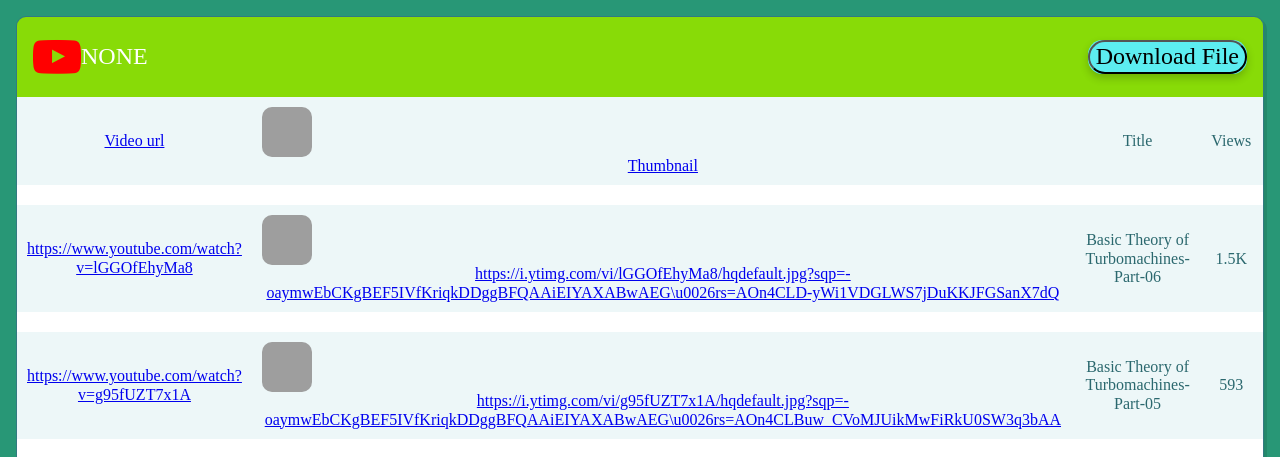
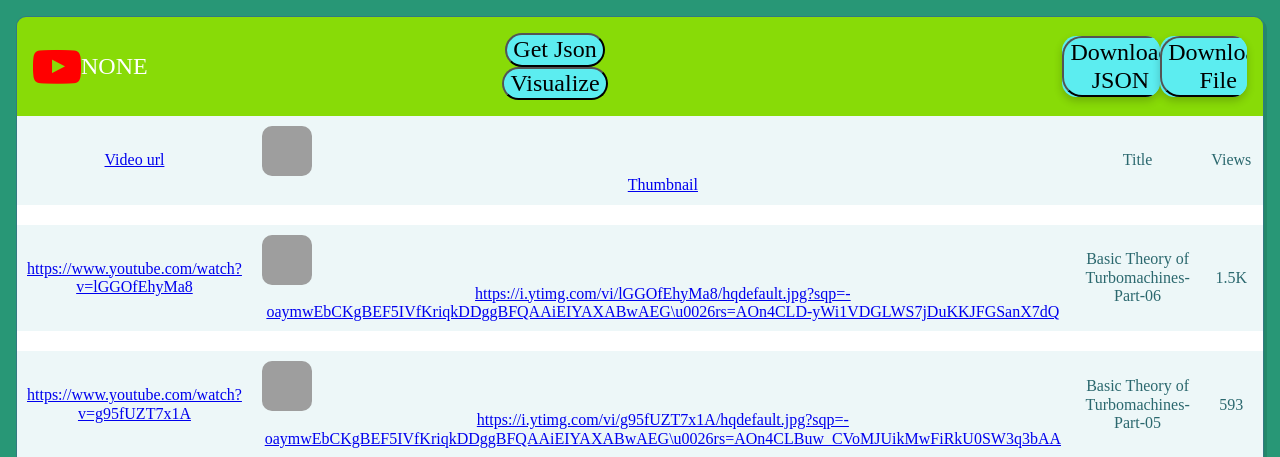
Before and after one commit to Sufiyan999/YOUTUBE-IMAGE-SCRAPPER-PROJECT, a Flask app: page /review in a window 1280 px wide. Shown: the top 457 px of the page. Run offline with Flask 3, Linux system fonts and the light colour scheme; parts of the project's set-up code (start-up, migrations or seed data) failed here and were passed over; some libraries are stand-ins or nearby versions; grey boxes are pictures that could not be loaded.

Commit message:
visulazition and json download added

```diff
--- a/app.py
+++ b/app.py
@@ -4,11 +4,10 @@ import requests
 import logging
 import os
 import re
-import csv
 import pandas as pd
-
-# from utils import  create_bokeh_plot
-# from utils import figure, output_file, show
+import json
+from utils import  create_bokeh_plot , views_to_numeric , save_to_csv_file, get_from_csv_file , get_json_by_csv
+from utils import figure, output_file, show
 
 
 BASE_DIR = os.path.dirname(os.path.abspath(__file__))
@@ -109,28 +108,6 @@ def download_file():
     return send_file(filename, as_attachment=True)
 
 
-def save_to_csv_file(report_list):
-            file_name = os.path.join(BASE_DIR,  'scrapped_data.csv')
-            with open(file_name, 'w') as csvfile:
-                csvwriter = csv.writer(csvfile)
-                for row in report_list:
-                    try:
-                        csvwriter.writerow(row)
-                    except:                                         # UnicodeEncodeError ,because of these 🔥🔥 in the title row[3]
-                        row[3] = row[3].encode('utf-8')
-                        csvwriter.writerow(row)
-                        continue
-
-def get_from_csv_file():
-            report_list = []
-            file_name = 'scrapped_data.csv'
-            file_name = os.path.join(BASE_DIR,  file_name)
-            with open(file_name, 'r') as csvfile:
-                reader = csv.reader(csvfile)
-                for row in reader:
-                  report_list.append(row)
-            return report_list
-
 @app.route('/Thumbnail',methods = ['POST' , 'GET'])
 @cross_origin()
 def show_thumbs():
@@ -149,6 +126,7 @@ def show_thumbs():
 @app.route('/Video url',methods = ['POST' , 'GET'])
 @cross_origin()
 def show_videos():
+
     report_list = get_from_csv_file()[1:]
     video_urls = []
     if not bool(report_list):
@@ -159,26 +137,29 @@ def show_videos():
         except:
            continue
 
-    # return jsonify({"urls": video_urls})
-
     return render_template('videos.html', video_urls=video_urls)
 
 
 @app.route('/json',methods = ['POST' , 'GET'])
 @cross_origin()
-def JSON():
-    df  = pd.read_csv("scrapped_data.csv")
-    # df.drop(df.columns[0], inplace = True)
-    print(df.columns)
-    print(df.head())
+def json_renderer():
 
-    dic = {}
+        dic = get_json_by_csv()
+        return jsonify(dic)
 
-    for column in df.columns:
-        dic[column] = list(df[column])
 
-    # return jsonify(df.T.to_json())
-    return jsonify(dic)
+
+@app.route('/JSON',methods = ['POST' , 'GET'])
+@cross_origin()
+def JSON_FILE():
+
+     file_name = "scrapped_data.json"
+
+     with open( file_name , "w") as fileobj:
+         json.dump( get_json_by_csv(), fileobj )
+
+     return send_file( file_name , as_attachment=True)
+
 
 
 
@@ -196,6 +177,11 @@ if __name__ == "__main__":
     app.run(host='0.0.0.0', port=8000, debug=True)
 
     #"D:\Softwares\Anaconda\Scripts\activate.bat"
+
+
+
+
+
 
 
 
@@ -226,4 +212,5 @@ print(normal_string)
 # %%
 "https://www.youtube.com/watch?v=b8u0bZpiA4I".split("=")[-1]
 # %%
-"D:\Softwares\Anaconda\Scripts\activate.bat"
+
+# %%
--- a/templates/result.html
+++ b/templates/result.html
@@ -35,6 +35,7 @@
             color: #fff;
             padding: 10px 20px;
             border: none;
+            align-items: right;
             border-radius: 5px;
             cursor: pointer;
             font-size: 16px;
@@ -59,6 +60,12 @@
         <i class="fa fa-youtube-play" style="font-size:48px;color:red"></i>
       </a></div>
       <span>{{ channel }}</span>
+      <section style = "margin:auto 350px" >
+      <button class="btn" onclick="redirectToJson()">Get Json</button>
+      <button class="btn" onclick="redirectToVisualize()">Visualize</button>
+    </section>
+    <section style = "margin:auto 50px" ></section>
+      <a href="/JSON" download><button class="btn">Download JSON</button></a>
       <a href="/download" download><button class="btn">Download File</button></a>
     </div>
     <table cellspacing="0">
@@ -75,7 +82,13 @@
       {% endfor %}
     </table>
 </div>
-<div>&#xf16a;    <button class="button" onclick="redirectToJson()">Get JSON</button>  <div>
+<div>&#xf16a;
+     <button class="button" onclick="redirectToJson()">Get Json</button>
+     <button class="button" onclick="redirectToVisualize()">Visualize</button>
+     <a href="/JSON" download><button class="button">Download JSON</button></a>
+     <a href="/download" download><button class="button">Download File</button></a>
+
+  <div>
   <footer id="footer">Copyright ©   <br> >> <a href="https://www.linkedin.com/in/sufiyan-mohammad-04a114264"> https://www.linkedin.com/in/sufiyan-mohammad-04a114264 </a>
     <br> >> <a href="https://github.com/Sufiyan999/"> https://github.com/Sufiyan999/ </a>
     <br> >> <a href="https://github.com/Sufiyan999/YOUTUBE-IMAGE-SCRAPPER-PROJECT"> Source code </a>
@@ -107,9 +120,18 @@
         redirectToReview();
     }
 
-    function redirectToJson() {
-            window.location.href = "/json";
+    function redirectToJson()
+     {
+            window.location.href = "/json" ;
         }
+
+
+        function redirectToVisualize()
+        {
+            window.location.href = "/visualize" ;
+        }
+
+
 </script>
 
 </body>
--- a/utils.py
+++ b/utils.py
@@ -1,80 +1,130 @@
-# from bokeh.plotting import figure, output_file, show
-# import bokeh.plotting  as bp
-# from bokeh.models import HoverTool, ColumnDataSource, Div
-# from bokeh.layouts import column
-# import pandas as pd
+from bokeh.plotting import figure, output_file, show
+import bokeh.plotting  as bp
+from bokeh.models import HoverTool, ColumnDataSource, Div
+from bokeh.layouts import column
+import pandas as pd
+import os
+import csv
+import datetime
+import json
 
-# # Convert views to numeric
-# def views_to_numeric(views_str):
-#     views_str = views_str.replace(',', '')  # Remove commas if present
-#     if 'K' in views_str:
-#         views_str = views_str.replace('K', '')
-#         return float(views_str) * 1000
-#     elif 'M' in views_str:
-#         views_str = views_str.replace('M', '')
-#         return float(views_str) * 1000000
-#     elif 'B' in views_str:
-#         views_str = views_str.replace('B', '')
-#         return float(views_str) * 1000000000
-#     else:
-#         return float(views_str)
+BASE_DIR = os.path.dirname(os.path.abspath(__file__))
 
-# def create_bokeh_plot(df):
-#             data = {}
-
-#             for column in df.columns:
-#                 try:
-#                     print(column)
-#                     data[column] = df[column]
-#                 except:
-#                     continue
+def save_to_csv_file(report_list):
+            file_name = os.path.join(BASE_DIR,  'scrapped_data.csv')
+            with open(file_name, 'w') as csvfile:
+                csvwriter = csv.writer(csvfile)
+                for row in report_list:
+                    try:
+                        csvwriter.writerow(row)
+                    except:                                         # UnicodeEncodeError ,because of these 🔥🔥 in the title row[3]
+                        row[3] = row[3].encode('utf-8')
+                        csvwriter.writerow(row)
+                        continue
 
 
-#             df["Numeric Views"] = df["Views"].apply(views_to_numeric)
-#             sno = list(range(1, len(df) + 1))
 
-#             # Create a Bokeh ColumnDataSource to supply data to the plot
-#             source = ColumnDataSource(df)
-
-#             # Create a Bokeh plot
-#             p = figure(
-#                 title="YouTube Video Views vs. Serial Number",
-#                 x_axis_label="Serial Number",
-#                 y_axis_label="Views",
-#                 tools="hover,pan,box_zoom,reset"
-#             )
-
-#             # Add circular markers connected by lines
-#             p.line(x="index", y="Numeric Views", source=source, line_width=2, line_color="blue", legend_label="Line")
-#             circle = p.circle(x="index", y="Numeric Views", source=source, size=8, color="red", alpha=0.7, legend_label="Dots")
-
-#             # Create a custom HTML div for the hover tooltip with an image
-#             hover_html = """
-#                 <div>
-#                     <img src="@{Thumbnail}" style="max-height: 100px;">
-#                     <p><strong>Title:</strong> @{Title}</p>
-#                     <p><strong>Published Time:</strong> @{Published Time}</p>
-#                     <p><strong>Views:</strong> @{Views}</p>
-#                 </div>
-#             """
-
-#             # Add a HoverTool with a custom tooltip
-#             hover = HoverTool(renderers=[circle], tooltips=hover_html)
-#             p.add_tools(hover)
-
-#             # Add a legend
-#             p.legend.title = "Legend"
-
-#             p.legend.label_text_font_size = "12pt"
-#             p.legend.click_policy="hide"
-
-#             return p
+def get_from_csv_file():
+            report_list = []
+            file_name = 'scrapped_data.csv'
+            file_name = os.path.join(BASE_DIR,  file_name)
+            with open(file_name, 'r') as csvfile:
+                reader = csv.reader(csvfile)
+                for row in reader:
+                  report_list.append(row)
+            return report_list
 
 
-# if __name__ == "__main__":
-#         df = pd.read_csv("scrapped_data.csv")
-#         df.head()
-#         p = create_bokeh_plot(df)
+def get_json_by_csv():
+            df  = pd.read_csv("scrapped_data.csv")
+            # df.drop(df.columns[0], inplace = True)
+            print(df.columns)
+            df["Numeric Views"] = df["Views"].apply(views_to_numeric)
 
-#         output_file("bokeh_plot_with_hover_and_image.html")
-#         show(p)
+            print(df.head())
+            dic = {}
+
+            for column in df.columns:
+                dic[column] = list(df[column])
+
+            dic["fetch time"] =  datetime.datetime.now().isoformat()
+
+
+            return dic
+
+
+# Convert views to numeric
+def views_to_numeric(views_str):
+    views_str = views_str.replace(',', '')  # Remove commas if present
+    if 'K' in views_str:
+        views_str = views_str.replace('K', '')
+        return float(views_str) * 1000
+    elif 'M' in views_str:
+        views_str = views_str.replace('M', '')
+        return float(views_str) * 1000000
+    elif 'B' in views_str:
+        views_str = views_str.replace('B', '')
+        return float(views_str) * 1000000000
+    else:
+        return float(views_str)
+
+def create_bokeh_plot(df):
+            data = {}
+
+            for column in df.columns:
+                try:
+                    print(column)
+                    data[column] = df[column]
+                except:
+                    continue
+
+
+            df["Numeric Views"] = df["Views"].apply(views_to_numeric)
+            sno = list(range(1, len(df) + 1))
+
+            # Create a Bokeh ColumnDataSource to supply data to the plot
+            source = ColumnDataSource(df)
+
+            # Create a Bokeh plot
+            p = figure(
+                title="YouTube Video Views vs. Serial Number",
+                x_axis_label="Serial Number (latest videos has least sr. no.)",
+                y_axis_label="Views",
+                tools="hover,pan,box_zoom,reset"
+            )
+
+            # Add circular markers connected by lines
+            p.line(x="index", y="Numeric Views", source=source, line_width=2, line_color="blue", legend_label="Line")
+            circle = p.circle(x="index", y="Numeric Views", source=source, size=8, color="red", alpha=0.7, legend_label="Dots")
+
+            # Create a custom HTML div for the hover tooltip with an image
+            hover_html = """
+                <div style="color:blue;">
+                    <img src="@{Thumbnail}" style="max-height: 100px;">
+                    <a href="@{ Video url}" > </a>
+                    <p><strong style="color:red;" >Title:</strong> @{Title}</p>
+                    <p><strong style="color:red;">Published Time:</strong> @{Published Time}</p>
+                    <p><strong style="color:red;">Views:</strong> @{Views}</p>
+                </div>
+            """
+
+            # Add a HoverTool with a custom tooltip
+            hover = HoverTool(renderers=[circle], tooltips=hover_html)
+            p.add_tools(hover)
+
+            # Add a legend
+            p.legend.title = "Legend"
+
+            p.legend.label_text_font_size = "12pt"
+            p.legend.click_policy="hide"
+
+            return p
+
+
+if __name__ == "__main__":
+        df = pd.read_csv("scrapped_data.csv")
+        df.head()
+        p = create_bokeh_plot(df)
+
+        output_file("static/bokeh_plot_with_hover_and_image.html")
+        show(p)
```
Also changed, not shown: requirements.txt (+5 -3 lines), scrapped_data.json (added, +1 -0 lines), static/bokeh_plot_with_hover_and_image.html (added, +61 -0 lines), bokeh.py (deleted), 1 other file.
